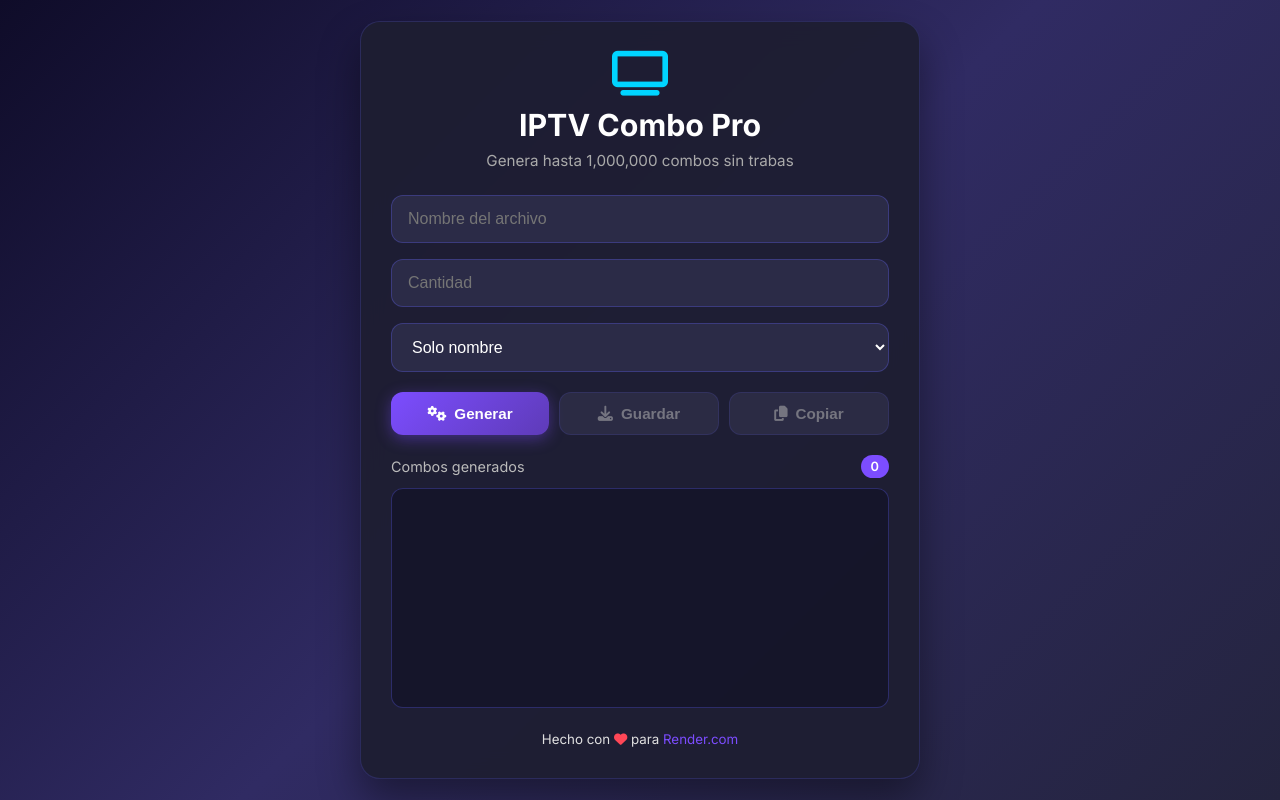
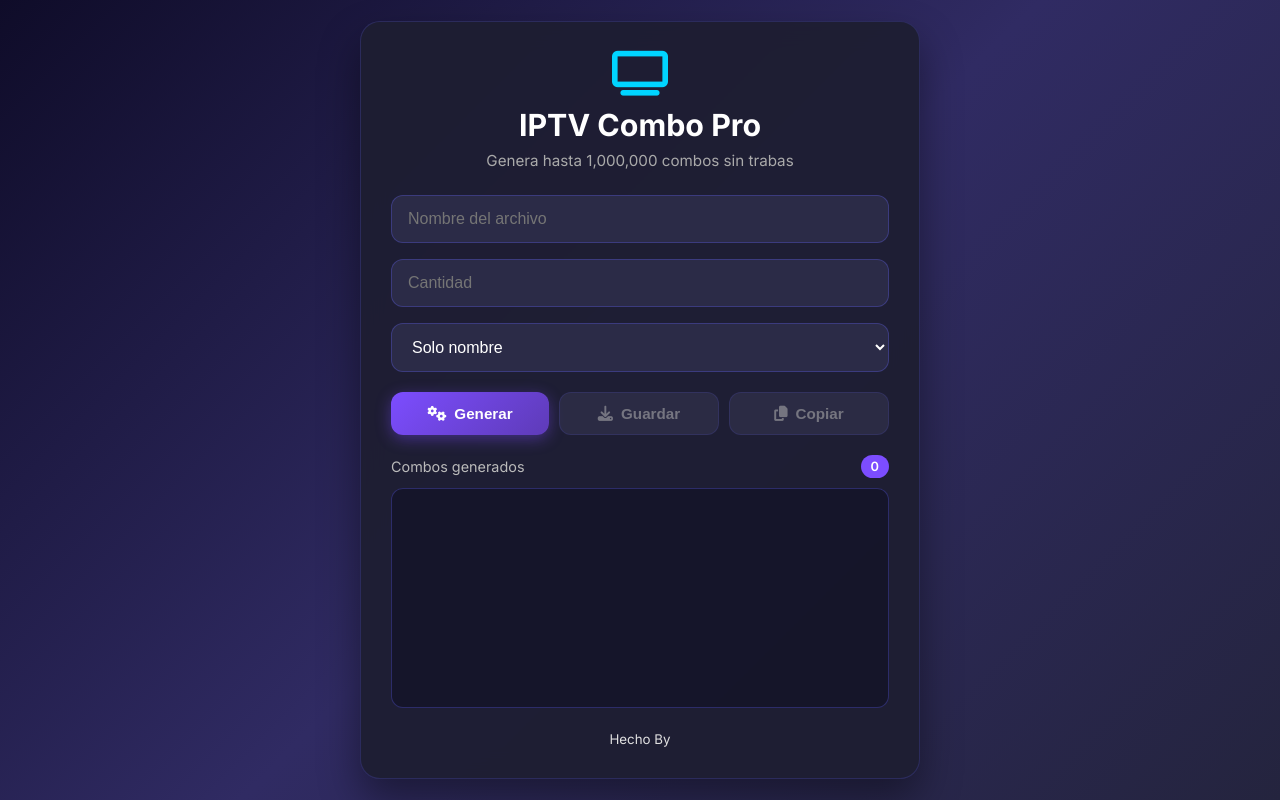
Before and after one commit to hacker056x/iptvcombo, a plain HTML site: page index.html in a window 1280 px wide. Drawn offline with Linux system fonts and the light colour scheme.

Commit message:
Update index.html

```diff
--- a/index.html
+++ b/index.html
@@ -78,7 +78,7 @@
             </div>
 
             <div class="footer">
-                <small>Hecho con <i class="fas fa-heart text-red"></i> para <a href="https://render.com">Render.com</a></small>
+                <small>Hecho By <a href="https://wa.me/+18092165652>@hacker056</a></small>
             </div>
         </div>
     </div>
```
